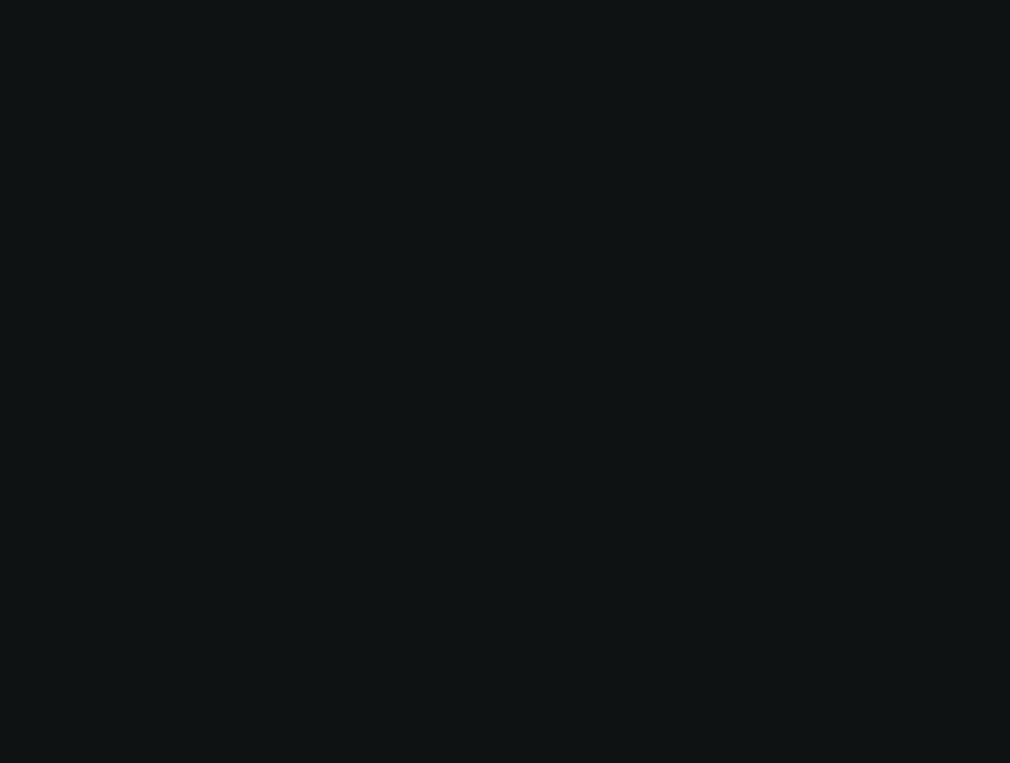
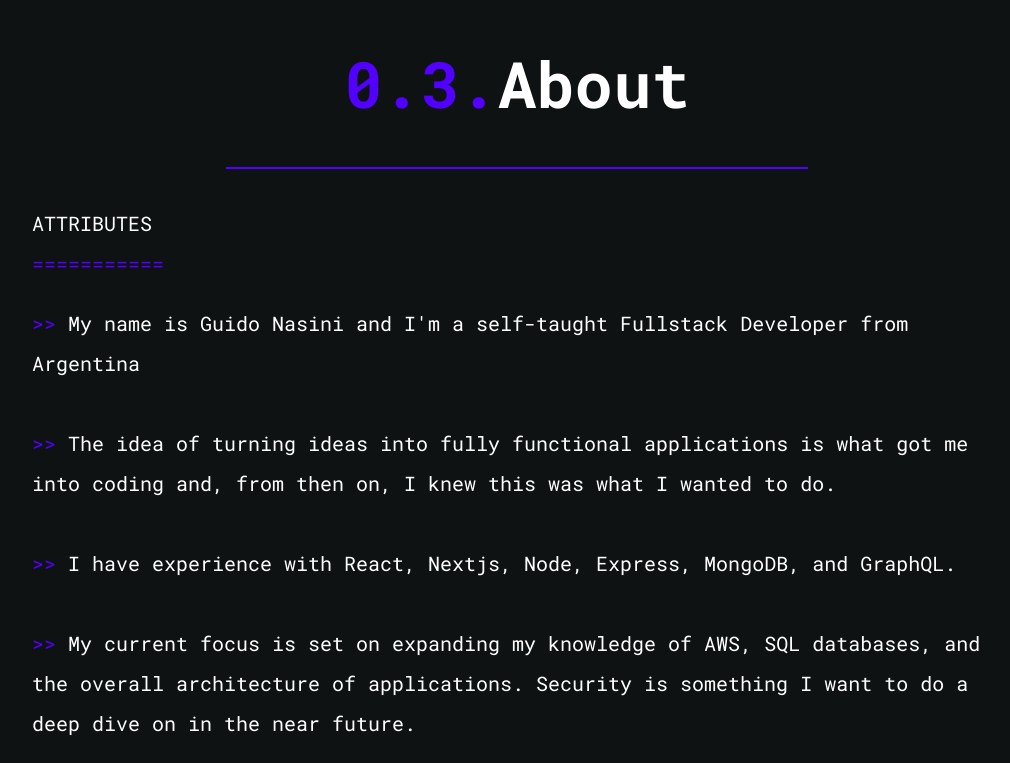
Before and after one commit to 0xngndev/portfolio.v2, a Next.js app: page / in a window 1280 px wide. Shown: the part 2118-2881 px from the top of the page, without its empty margins (123-1133 px from the left). Before the commit the page ends 2084 px from the top, so only its background shows below. Built offline with nearby package versions, Linux system fonts and the light colour scheme.

Commit message:
Added about section

```diff
--- /dev/null
+++ b/components/About.js
@@ -0,0 +1,97 @@
+import styled from "styled-components";
+
+const AboutWrapper = styled.section`
+  display: flex;
+  flex-direction: column;
+  justify-content: center;
+  padding: 0 15.5rem;
+  align-items: flex-start;
+
+  h1 {
+    color: var(--darkPrimary);
+    font-weight: 700;
+    font-size: 6.4rem;
+    align-self: center;
+    margin-bottom: 0;
+    span {
+      color: #fff;
+    }
+  }
+
+  .div-spacer {
+    width: 60%;
+    align-self: center;
+    height: 2px;
+    background-color: var(--darkPrimary);
+    margin: 2rem 0;
+  }
+
+  p {
+    font-weight: 400;
+    font-size: 2rem;
+    color: var(--darkPrimary);
+    span {
+      font-weight: 400;
+      font-size: 2rem;
+      color: #fff;
+    }
+  }
+
+  .p-first {
+    color: #fff;
+    margin-bottom: 0;
+    padding-bottom: 0;
+    line-height: 0rem;
+    padding-top: 1.4rem;
+  }
+
+  .p-second {
+    margin-bottom: 0;
+    color: var(--darkPrimary);
+  }
+`;
+
+const About = () => {
+  return (
+    <AboutWrapper>
+      <h1>
+        0.3.<span>About</span>
+      </h1>
+      <div className="div-spacer"></div>
+      <p className="p-first">ATTRIBUTES</p>
+      <p className="p-second">===========</p>
+      <p>
+        {`>> `}
+        <span>
+          My name is Guido Nasini and I'm a self-taught Fullstack Developer from
+          Argentina
+        </span>
+      </p>
+      <p>
+        {`>> `}
+        <span>
+          The idea of turning ideas into fully functional applications is what
+          got me into coding and, from then on, I knew this was what I wanted to
+          do.
+        </span>
+      </p>
+      <p>
+        {`>> `}
+        <span>
+          I have experience with React, Nextjs, Node, Express, MongoDB, and
+          GraphQL.
+        </span>
+      </p>
+      <p>
+        {`>> `}
+        <span>
+          My current focus is set on expanding my knowledge of AWS, SQL
+          databases, and the overall architecture of applications. Security is
+          something I want to do a deep dive on in the near future.
+        </span>
+      </p>
+    </AboutWrapper>
+  );
+};
+
+export default About;
--- a/pages/index.js
+++ b/pages/index.js
@@ -1,4 +1,5 @@
 import Head from "next/head";
+import About from "../components/About";
 import Hero from "../components/Hero";
 import Navbar from "../components/Navbar";
 import Projects from "../components/Projects";
@@ -13,6 +14,7 @@ export default function Home() {
       <Navbar />
       <Hero />
       <Projects />
+      <About />
     </div>
   );
 }
```
